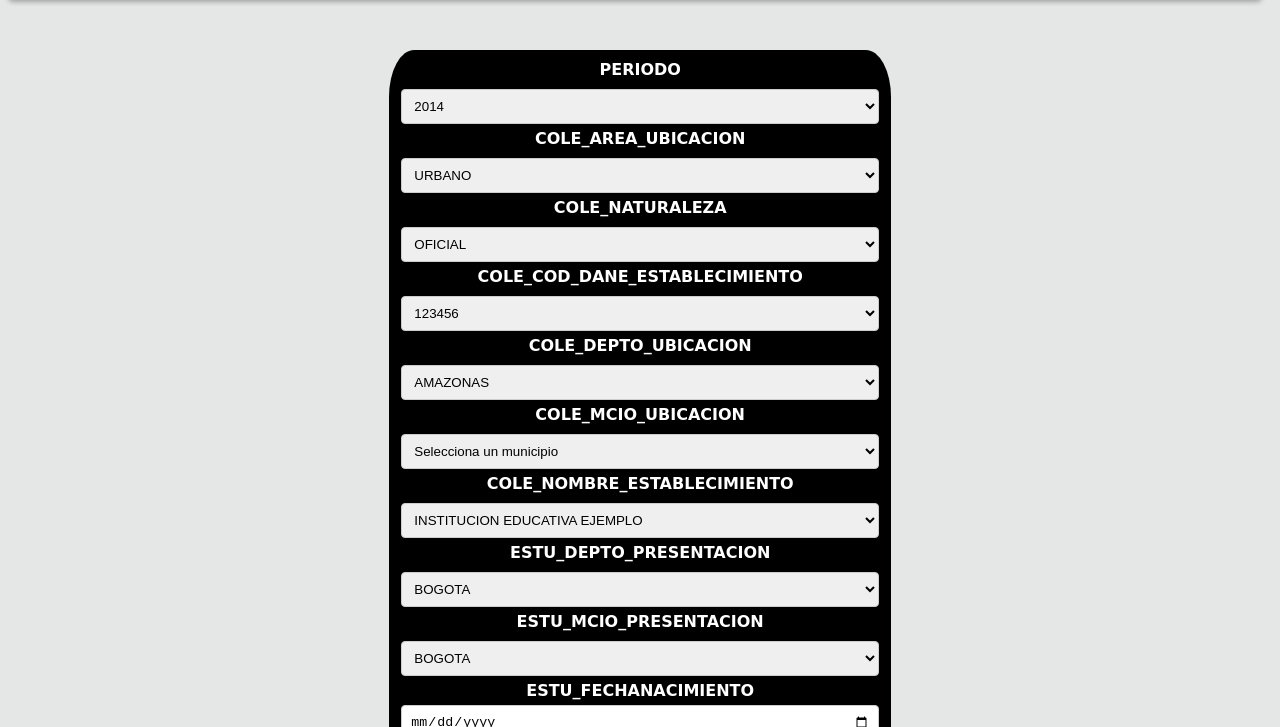
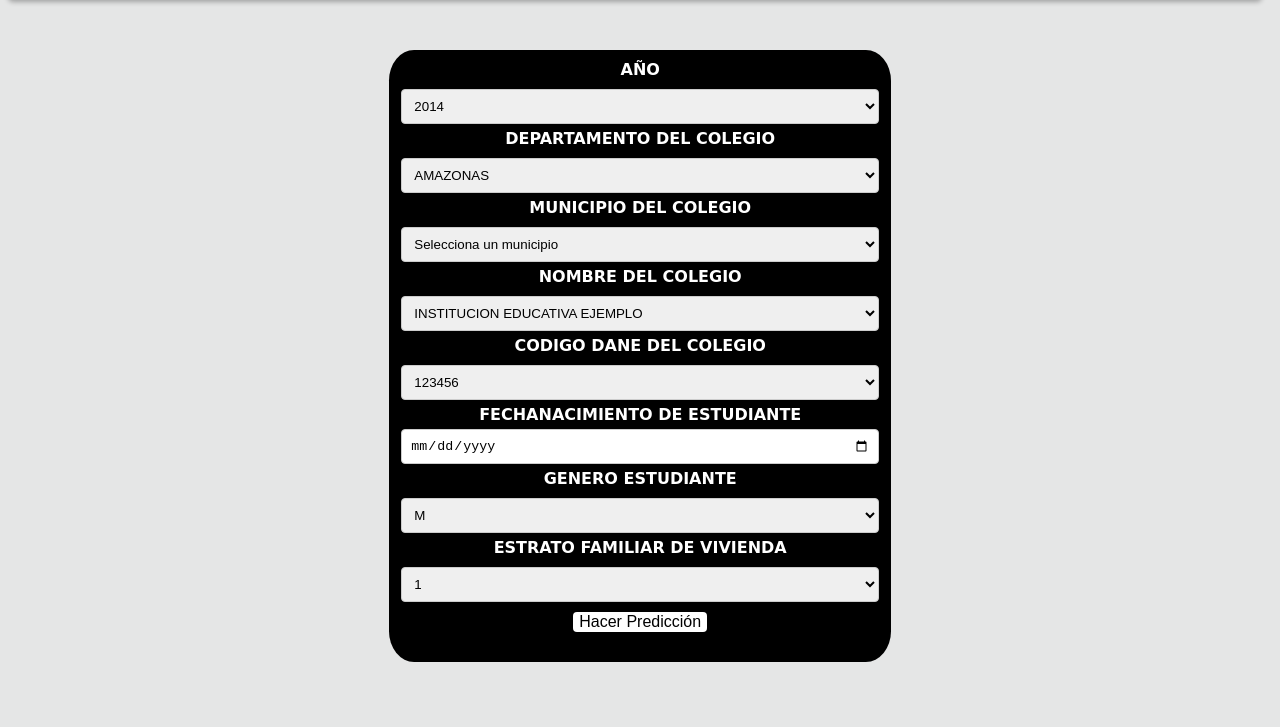
Before and after one commit to Vendetta0462/frontend-icfes_interactivo, a plain HTML site: page predict.html in a window 1280 px wide. Shown: the part 73-800 px from the top of the page. Drawn offline with Linux system fonts and the light colour scheme.

Commit message:
predict-changed

```diff
--- a/predict.html
+++ b/predict.html
@@ -18,7 +18,7 @@
         <div class="form-container-predict">
             <fieldset>
                 <div class="form-group">
-                    <label for="PERIODO">PERIODO</label>
+                    <label for="PERIODO">AÑO</label>
                     <select id="PERIODO" class="form-select">
                         <option value="2014">2014</option>
                         <option value="2015">2015</option>
@@ -33,32 +33,8 @@
                         <option value="2024">2024</option>
                     </select>
                 </div>
-
                 <div class="form-group">
-                    <label for="COLE_AREA_UBICACION">COLE_AREA_UBICACION</label>
-                    <select id="COLE_AREA_UBICACION" class="form-select">
-                        <option value="URBANO">URBANO</option>
-                        <option value="RURAL">RURAL</option>
-                    </select>
-                </div>
-
-                <div class="form-group">
-                    <label for="COLE_NATURALEZA">COLE_NATURALEZA</label>
-                    <select id="COLE_NATURALEZA" class="form-select">
-                        <option value="OFICIAL">OFICIAL</option>
-                        <option value="NO_OFICIAL">NO OFICIAL</option>
-                    </select>
-                </div>
-
-                <div class="form-group">
-                    <label for="COLE_COD_DANE_ESTABLECIMIENTO">COLE_COD_DANE_ESTABLECIMIENTO</label>
-                    <select id="COLE_COD_DANE_ESTABLECIMIENTO" class="form-select">
-                        <option value="123456">123456</option>
-                    </select>
-                </div>
-
-                <div class="form-group">
-                    <label for="COLE_DEPTO_UBICACION">COLE_DEPTO_UBICACION</label>
+                    <label for="COLE_DEPTO_UBICACION">DEPARTAMENTO DEL COLEGIO</label>
                     <select id="COLE_DEPTO_UBICACION" class="form-select" onchange="updateMunicipios()">
                         <option value="AMAZONAS">AMAZONAS</option>
                         <option value="ANTIOQUIA">ANTIOQUIA</option>
@@ -95,29 +71,54 @@
                         <option value="BOGOTÁ, D.C.">BOGOTÁ, D.C.</option>
                     </select>
                 </div>
-
                 <div class="form-group">
-                    <label for="COLE_MCIO_UBICACION">COLE_MCIO_UBICACION</label>
+                    <label for="COLE_MCIO_UBICACION">MUNICIPIO DEL COLEGIO</label>
                     <select id="COLE_MCIO_UBICACION" class="form-select">
                         <option value="">Selecciona un municipio</option>
                     </select>
                 </div>
+                <div class="form-group hidden">
+                    <label for="COLE_AREA_UBICACION">COLE_AREA_UBICACION</label>
+                    <select id="COLE_AREA_UBICACION" class="form-select">
+                        <option value="URBANO">URBANO</option>
+                        <option value="RURAL">RURAL</option>
+                    </select>
+                </div>
 
+                <div class="form-group hidden">
+                    <label for="COLE_NATURALEZA">COLE_NATURALEZA</label>
+                    <select id="COLE_NATURALEZA" class="form-select">
+                        <option value="OFICIAL">OFICIAL</option>
+                        <option value="NO_OFICIAL">NO OFICIAL</option>
+                    </select>
+                </div>
                 <div class="form-group">
-                    <label for="COLE_NOMBRE_ESTABLECIMIENTO">COLE_NOMBRE_ESTABLECIMIENTO</label>
+                    <label for="COLE_NOMBRE_ESTABLECIMIENTO">NOMBRE DEL COLEGIO</label>
                     <select id="COLE_NOMBRE_ESTABLECIMIENTO" class="form-select" onchange="updateCodigoDane()">
                         <option value="INSTITUCION EDUCATIVA EJEMPLO">INSTITUCION EDUCATIVA EJEMPLO</option>
                     </select>
                 </div>
+                <div class="form-group">
+                    <label for="COLE_COD_DANE_ESTABLECIMIENTO">CODIGO DANE DEL COLEGIO</label>
+                    <select id="COLE_COD_DANE_ESTABLECIMIENTO" class="form-select">
+                        <option value="123456">123456</option>
+                    </select>
+                </div>
 
-                <div class="form-group">
+
+
+
+
+
+
+                <div class="form-group hidden">
                     <label for="ESTU_DEPTO_PRESENTACION">ESTU_DEPTO_PRESENTACION</label>
                     <select id="ESTU_DEPTO_PRESENTACION" class="form-select">
                         <option value="BOGOTA">BOGOTA</option>
                     </select>
                 </div>
 
-                <div class="form-group">
+                <div class="form-group hidden">
                     <label for="ESTU_MCIO_PRESENTACION">ESTU_MCIO_PRESENTACION</label>
                     <select id="ESTU_MCIO_PRESENTACION" class="form-select">
                         <option value="BOGOTA">BOGOTA</option>
@@ -125,12 +126,12 @@
                 </div>
 
                 <div class="form-group">
-                    <label for="ESTU_FECHANACIMIENTO">ESTU_FECHANACIMIENTO</label>
+                    <label for="ESTU_FECHANACIMIENTO">FECHANACIMIENTO DE ESTUDIANTE</label>
                     <input type="date" id="ESTU_FECHANACIMIENTO" name="ESTU_FECHANACIMIENTO" class="form-select">
                 </div>
 
                 <div class="form-group">
-                    <label for="ESTU_GENERO">ESTU_GENERO</label>
+                    <label for="ESTU_GENERO">GENERO ESTUDIANTE</label>
                     <select id="ESTU_GENERO" class="form-select">
                         <option value="M">M</option>
                         <option value="F">F</option>
@@ -138,7 +139,7 @@
                 </div>
 
                 <div class="form-group">
-                    <label for="FAMI_ESTRATOVIVIENDA">FAMI_ESTRATOVIVIENDA</label>
+                    <label for="FAMI_ESTRATOVIVIENDA">ESTRATO FAMILIAR DE VIVIENDA</label>
                     <select id="FAMI_ESTRATOVIVIENDA" class="form-select">
                         <option value="1">1</option>
                         <option value="2">2</option>
@@ -150,7 +151,7 @@
                 </div>
 
                 <div class="button-container">
-                    <button class="button" onclick="hacerPrediccion()">Hacer Predicción</button>
+                    <button class="button-predict" onclick="hacerPrediccion()">Hacer Predicción</button>
                 </div>
             </fieldset>
         </div>
--- a/style.css
+++ b/style.css
@@ -231,10 +231,12 @@ button:active {
 }
 
 .button-container{
-        margin-bottom: 10px;
+        margin-bottom: 20px;
         display: flex;
         justify-content: center;
         gap: 150px;
+        text-align: center;
+        margin-top: 10px;
     }
 .hidden-section{
     display: none;
@@ -363,6 +365,7 @@ button:active {
     justify-content: center;
     }
     .button-request{
+    margin-top: 0;
     width: 50%;
     justify-content: center;
     margin-left: 30%;
@@ -373,6 +376,17 @@ button:active {
 }
 .grafico{
     margin-top: 40px;
+    margin-left: 15px;
+    margin-right: 15px;
+}
+.graficoPro{
+    margin-top: 30px;
+    width: 100%;
+}
+#graficoPro{
+    border: 1px solid #000;
+}
+#grafico{
     border: 1px solid #000;
 }
 .chatbot-bubble {
@@ -472,12 +486,8 @@ button:active {
     box-sizing: border-box;
 }
 
-.button-container {
-    text-align: center;
-    margin-top: 20px;
-}
 
-.button {
+.button-predict {
     background-color: #ffffff;
     color: rgb(0, 0, 0);
     border: none;
@@ -487,7 +497,7 @@ button:active {
 }
 
 .button:hover {
-    background-color: #848da3;
+    background-color: var(--third-color);
 }
 #new-container-predict {
     display: flex;
```
